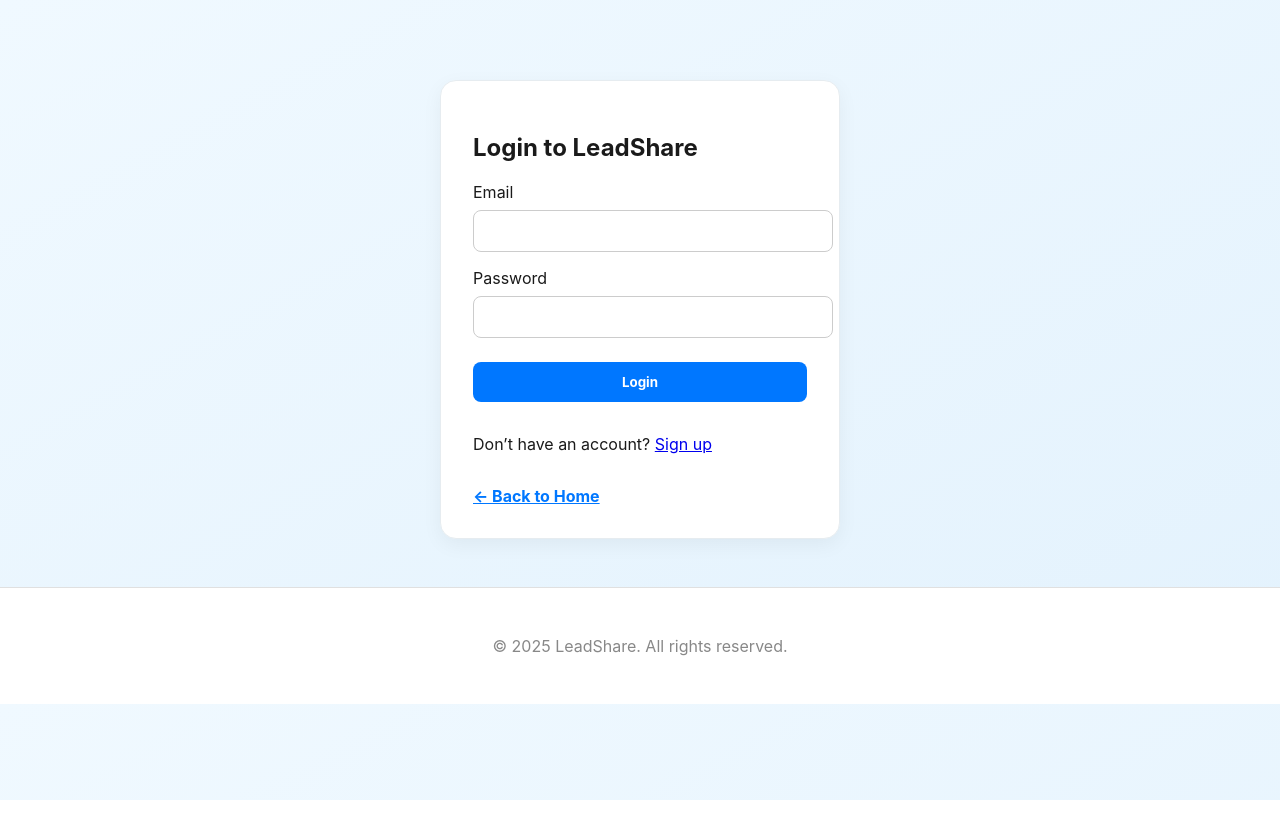
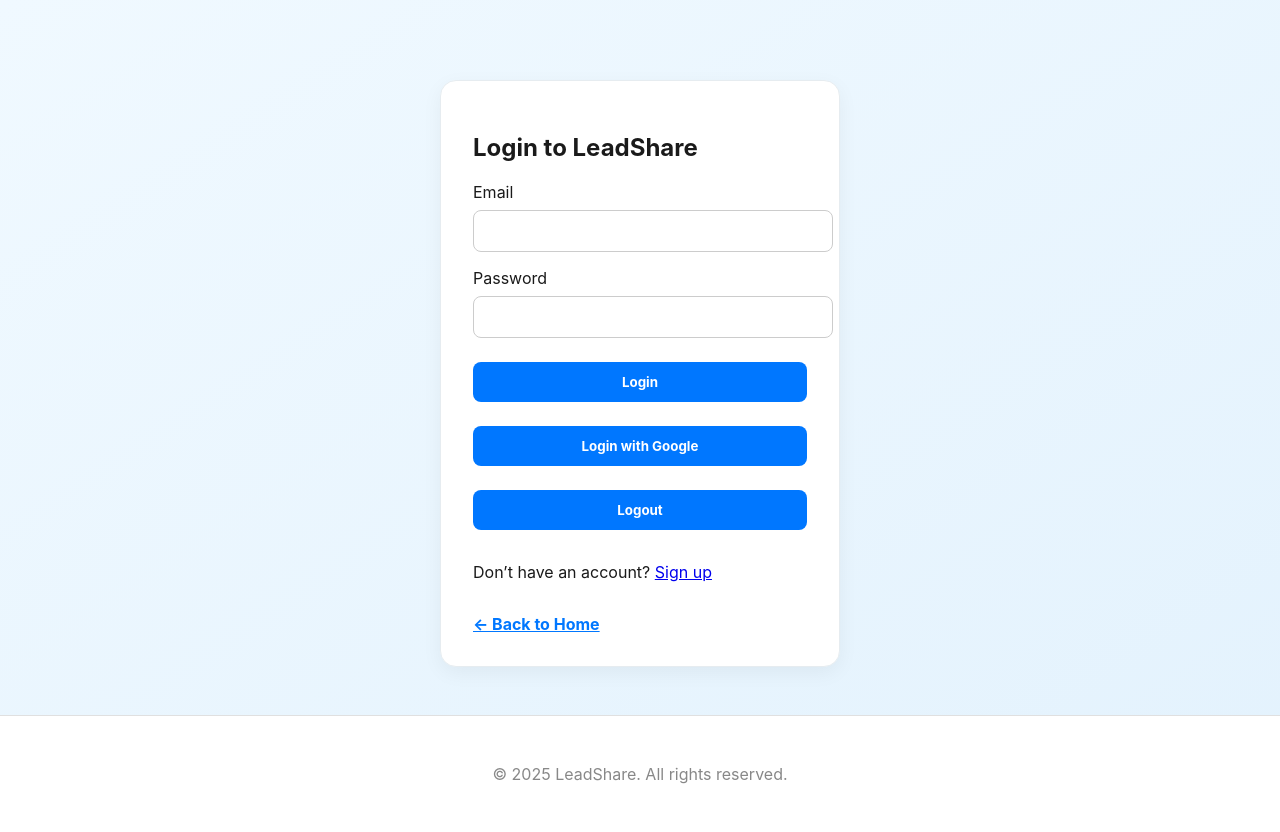
Before and after one commit to Hrihaan09/leadershippp, a plain HTML site: page login.html in a window 1280 px wide. Before the commit the page ends 800 px from the top, so only its background shows below. Drawn offline with Linux system fonts and the light colour scheme.

Commit message:
Update login.html

```diff
--- a/login.html
+++ b/login.html
@@ -18,6 +18,9 @@
         <input type="password" id="password" name="password" required />
 
         <button type="submit">Login</button>
+        <div id="user-info"></div>
+        <button id="login-btn">Login with Google</button>
+        <button id="logout-btn">Logout</button>
       </form>
       <p style="margin-top: 1rem;">Don’t have an account? <a href="#">Sign up</a></p>
       <a href="index.html" style="display: inline-block; margin-top: 1rem; color: #0077ff; font-weight: bold; text-decoration: underline;">← Back to Home</a>
```
